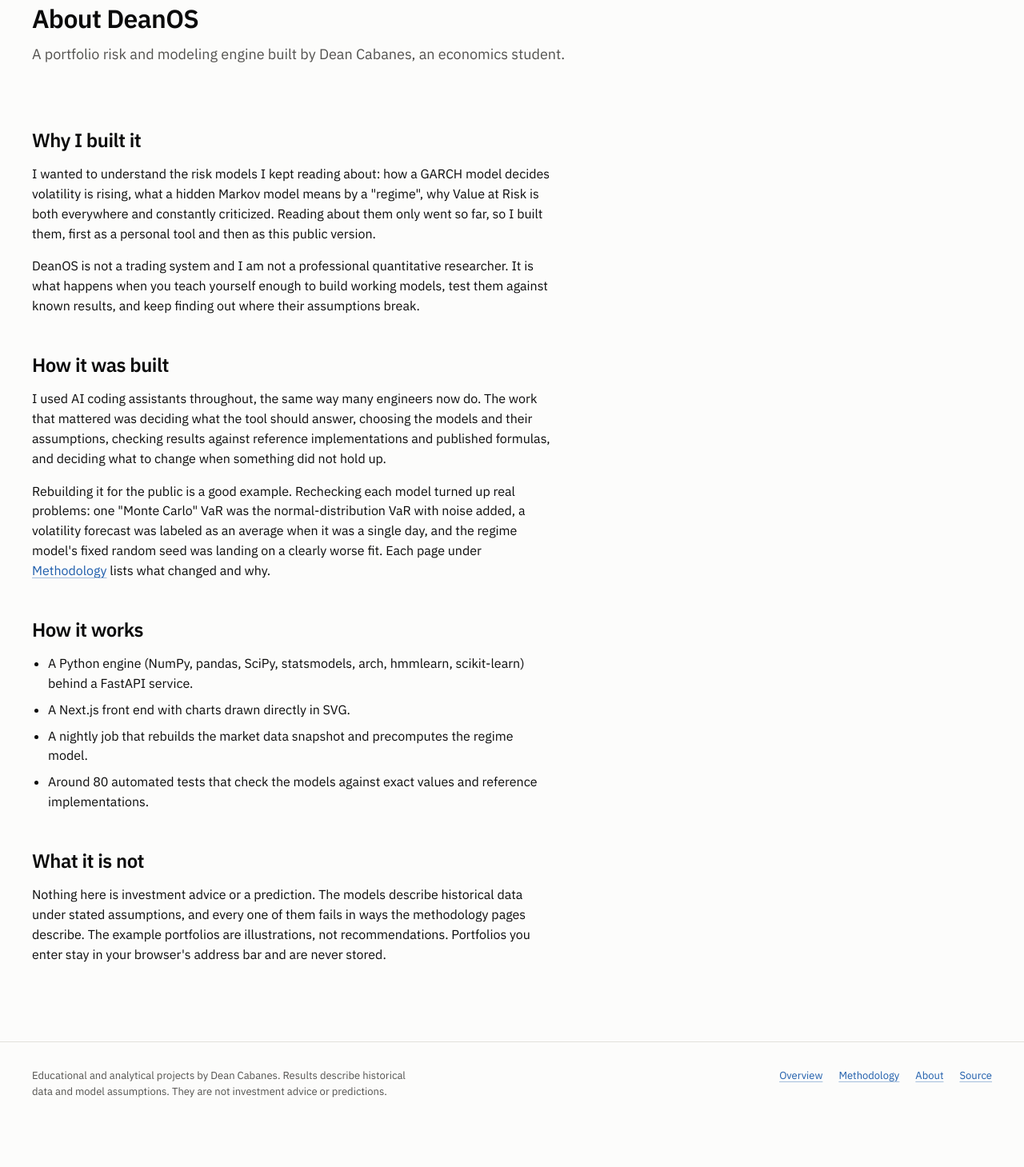
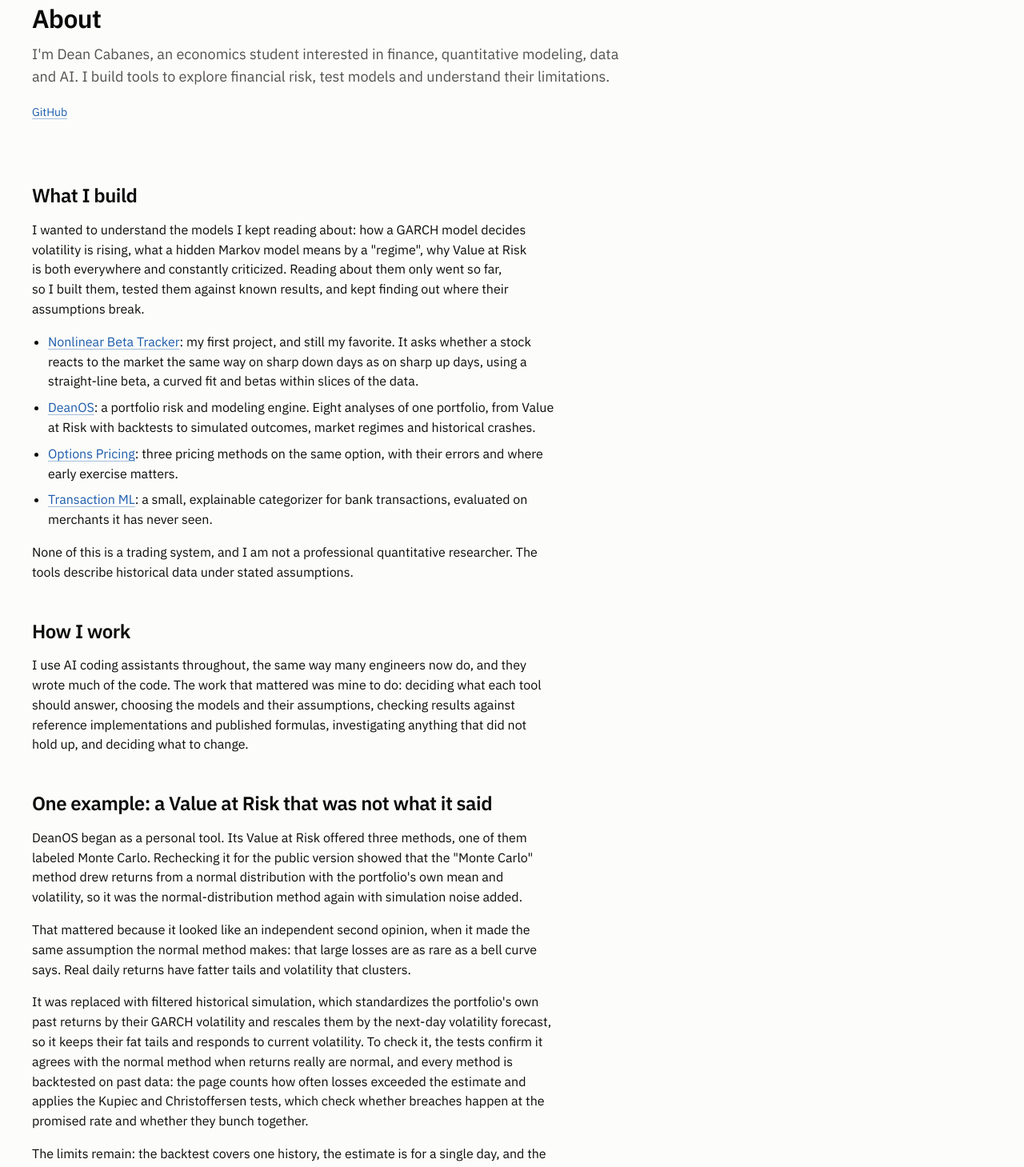
Before and after one commit to cabanesdean-cloud/deanos, a Next.js app in the folder web/: page /deanos/about in a window 1280 px wide. Shown: the part 100-1559 px from the top of the page at 80% size. Before the commit the page ends 1515 px from the top, so only its background shows below. Built offline with nearby package versions, Linux system fonts and the light colour scheme.

Commit message:
About rewrite with verified VaR example, explorer starting points, compact overview metrics and risk takeaway, tracker cross-link

```diff
--- a/web/src/app/about/page.tsx
+++ b/web/src/app/about/page.tsx
@@ -1,65 +1,124 @@
 import type { Metadata } from "next";
 import Link from "next/link";
 
+import { ContactLinks } from "@/components/site/ContactLinks";
 import { OG_IMAGE, SITE } from "@/lib/site";
 
 export const metadata: Metadata = {
-  title: "About",
-  description: "Why and how Dean Cabanes built DeanOS, a portfolio risk and modeling engine, and what it is not.",
+  title: { absolute: "About · Dean Cabanes" },
+  description:
+    "Dean Cabanes, an economics student, on the four projects on this site, how they were built with AI coding assistants, and one example of checking a model and changing it.",
   alternates: { canonical: "/about" },
-  openGraph: { title: "About DeanOS", description: "Why and how Dean Cabanes built DeanOS, and what it is not.", url: "/about", images: [OG_IMAGE] },
+  openGraph: {
+    title: "About · Dean Cabanes",
+    description: "Who built these projects, how, and one example of checking a model and changing it.",
+    url: "/about",
+    images: [OG_IMAGE],
+  },
 };
 
 export default function About() {
   return (
     <div className="container">
       <header className="page-head">
-        <h1>About DeanOS</h1>
-        <p>A portfolio risk and modeling engine built by {SITE.owner}, an economics student.</p>
+        <h1>About</h1>
+        <p>
+          I&apos;m {SITE.owner}, an economics student interested in finance, quantitative modeling, data and AI. I build
+          tools to explore financial risk, test models and understand their limitations.
+        </p>
+        <ContactLinks />
       </header>
       <div className="prose">
-        <h2>Why I built it</h2>
+        <h2>What I build</h2>
         <p>
-          I wanted to understand the risk models I kept reading about: how a GARCH model decides volatility is
-          rising, what a hidden Markov model means by a &quot;regime&quot;, why Value at Risk is both everywhere and
-          constantly criticized. Reading about them only went so far, so I built them, first as a personal tool and
-          then as this public version.
+          I wanted to understand the models I kept reading about: how a GARCH model decides volatility is rising, what a
+          hidden Markov model means by a &quot;regime&quot;, why Value at Risk is both everywhere and constantly
+          criticized. Reading about them only went so far, so I built them, tested them against known results, and kept
+          finding out where their assumptions break.
+        </p>
+        <ul>
+          <li>
+            <Link href="/beta">Nonlinear Beta Tracker</Link>: my first project, and still my favorite. It asks whether
+            a stock reacts to the market the same way on sharp down days as on sharp up days, using a straight-line
+            beta, a curved fit and betas within slices of the data.
+          </li>
+          <li>
+            <Link href="/">DeanOS</Link>: a portfolio risk and modeling engine. Eight analyses of one portfolio, from
+            Value at Risk with backtests to simulated outcomes, market regimes and historical crashes.
+          </li>
+          <li>
+            <Link href="/options">Options Pricing</Link>: three pricing methods on the same option, with their errors
+            and where early exercise matters.
+          </li>
+          <li>
+            <Link href="/transactions">Transaction ML</Link>: a small, explainable categorizer for bank transactions,
+            evaluated on merchants it has never seen.
+          </li>
+        </ul>
+        <p>
+          None of this is a trading system, and I am not a professional quantitative researcher. The tools describe
+          historical data under stated assumptions.
+        </p>
+
+        <h2>How I work</h2>
+        <p>
+          I use AI coding assistants throughout, the same way many engineers now do, and they wrote much of the code.
+          The work that mattered was mine to do: deciding what each tool should answer, choosing the models and their
+          assumptions, checking results against reference implementations and published formulas, investigating
+          anything that did not hold up, and deciding what to change.
+        </p>
+
+        <h2>One example: a Value at Risk that was not what it said</h2>
+        <p>
+          DeanOS began as a personal tool. Its Value at Risk offered three methods, one of them labeled Monte Carlo.
+          Rechecking it for the public version showed that the &quot;Monte Carlo&quot; method drew returns from a
+          normal distribution with the portfolio&apos;s own mean and volatility, so it was the normal-distribution
+          method again with simulation noise added.
         </p>
         <p>
-          DeanOS is not a trading system and I am not a professional quantitative researcher. It is what happens
-          when you teach yourself enough to build working models, test them against known results, and keep finding
-          out where their assumptions break.
+          That mattered because it looked like an independent second opinion, when it made the same assumption the
+          normal method makes: that large losses are as rare as a bell curve says. Real daily returns have fatter tails
+          and volatility that clusters.
+        </p>
+        <p>
+          It was replaced with filtered historical simulation, which standardizes the portfolio&apos;s own past returns by
+          their GARCH volatility and rescales them by the next-day volatility forecast, so it keeps their fat tails and responds to current volatility. To check it, the
+          tests confirm it agrees with the normal method when returns really are normal, and every method is backtested
+          on past data: the page counts how often losses exceeded the estimate and applies the Kupiec and Christoffersen
+          tests, which check whether breaches happen at the promised rate and whether they bunch together.
+        </p>
+        <p>
+          The limits remain: the backtest covers one history, the estimate is for a single day, and the GARCH model has
+          assumptions of its own. The <Link href="/methodology/value-at-risk">Value at Risk methodology</Link> lists them. The
+          same review found two other problems (a volatility forecast labeled as an average that was a single day, and a
+          regime model whose fixed random seed landed on a clearly worse fit); each methodology page lists what changed
+          and why.
         </p>
 
-        <h2>How it was built</h2>
-        <p>
-          I used AI coding assistants throughout, the same way many engineers now do. The work that mattered was
-          deciding what the tool should answer, choosing the models and their assumptions, checking results against
-          reference implementations and published formulas, and deciding what to change when something did not hold
-          up.
-        </p>
-        <p>
-          Rebuilding it for the public is a good example. Rechecking each model turned up real problems: one
-          &quot;Monte Carlo&quot; VaR was the normal-distribution VaR with noise added, a volatility forecast was
-          labeled as an average when it was a single day, and the regime model&apos;s fixed random seed was landing on
-          a clearly worse fit. Each page under <Link href="/methodology">Methodology</Link> lists what changed and
-          why.
-        </p>
-
-        <h2>How it works</h2>
+        <h2>How it is built</h2>
         <ul>
           <li>A Python engine (NumPy, pandas, SciPy, statsmodels, arch, hmmlearn, scikit-learn) behind a FastAPI service.</li>
           <li>A Next.js front end with charts drawn directly in SVG.</li>
           <li>A nightly job that rebuilds the market data snapshot and precomputes the regime model.</li>
-          <li>Around 80 automated tests that check the models against exact values and reference implementations.</li>
+          <li>
+            An automated test suite, run on every push, that checks the models against exact values, synthetic data
+            with known answers and reference implementations
+            {SITE.githubUrl ? (
+              <>
+                {" "}
+                (<a href={`${SITE.githubUrl}/tree/main/engine/tests`}>the tests are public</a>)
+              </>
+            ) : null}
+            .
+          </li>
         </ul>
 
         <h2>What it is not</h2>
         <p>
           Nothing here is investment advice or a prediction. The models describe historical data under stated
-          assumptions, and every one of them fails in ways the methodology pages describe. The example portfolios
-          are illustrations, not recommendations. Portfolios you enter stay in your browser&apos;s address bar and
-          are never stored.
+          assumptions, and every one of them fails in ways the methodology pages describe. The example portfolios are
+          illustrations, not recommendations. Portfolios you enter stay in your browser&apos;s address bar and are never
+          stored.
         </p>
       </div>
     </div>
--- a/web/src/components/explore/SectionFrame.tsx
+++ b/web/src/components/explore/SectionFrame.tsx
@@ -12,6 +12,7 @@
 export function SectionFrame({
   title,
   answer,
+  headline,
   children,
   method,
   methodLabel,
@@ -21,6 +22,8 @@
 }: {
   title: string;
   answer: ReactNode;
+  /** Optional compact metrics shown before the answer, which then renders as smaller supporting text. */
+  headline?: ReactNode;
   children: ReactNode;
   method: string;
   methodLabel: string;
@@ -32,7 +35,8 @@
     <article className={`section${stale ? " is-stale" : ""}`} aria-busy={stale || undefined}>
       <header className="section__head">
         <h2 className="section__eyebrow">{title}</h2>
-        <p className="section__answer">{answer}</p>
+        {headline}
+        <p className={`section__answer${headline ? " section__answer--compact" : ""}`}>{answer}</p>
         {quality && quality.limited_by.length > 0 && (
           <Notice>
             History starts on {date(quality.start)} because {quality.limited_by.join(", ")}{" "}
```
Also changed, not shown: web/src/components/explore/Explorer.tsx (+18 -0 lines), web/src/components/explore/sections/Overview.tsx (+38 -4 lines).
